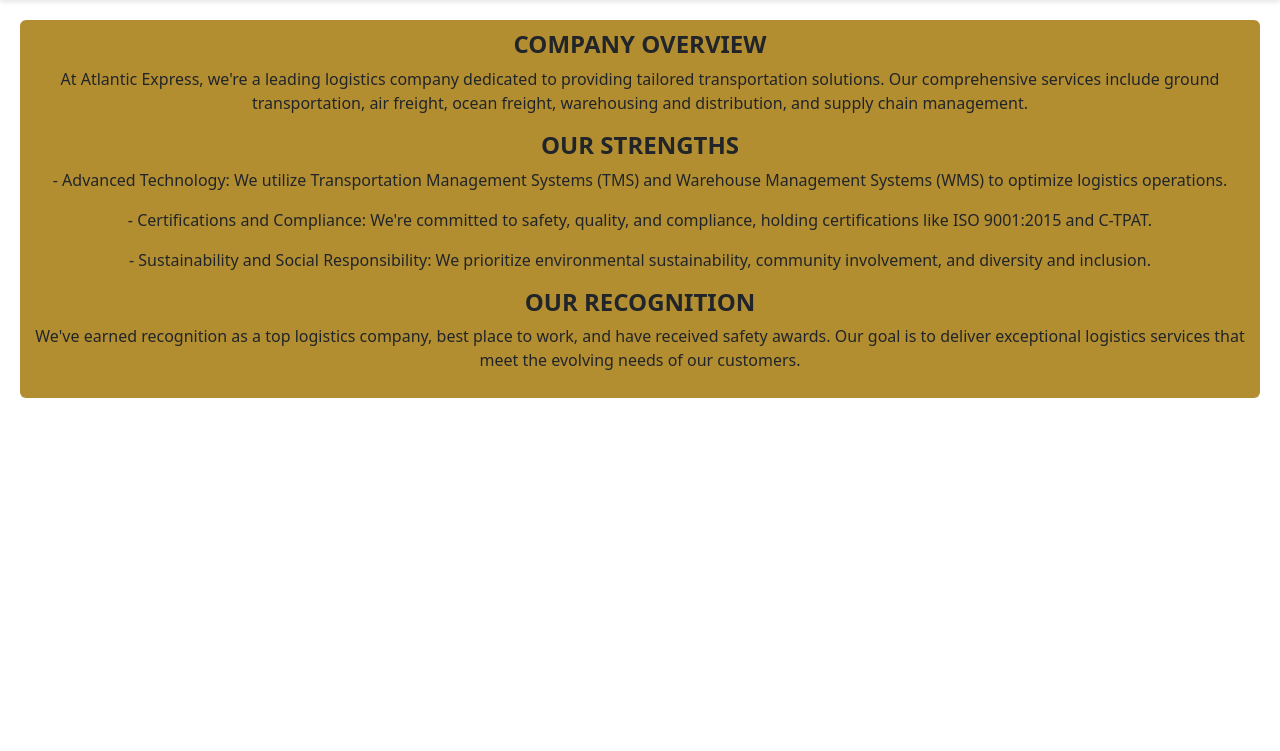
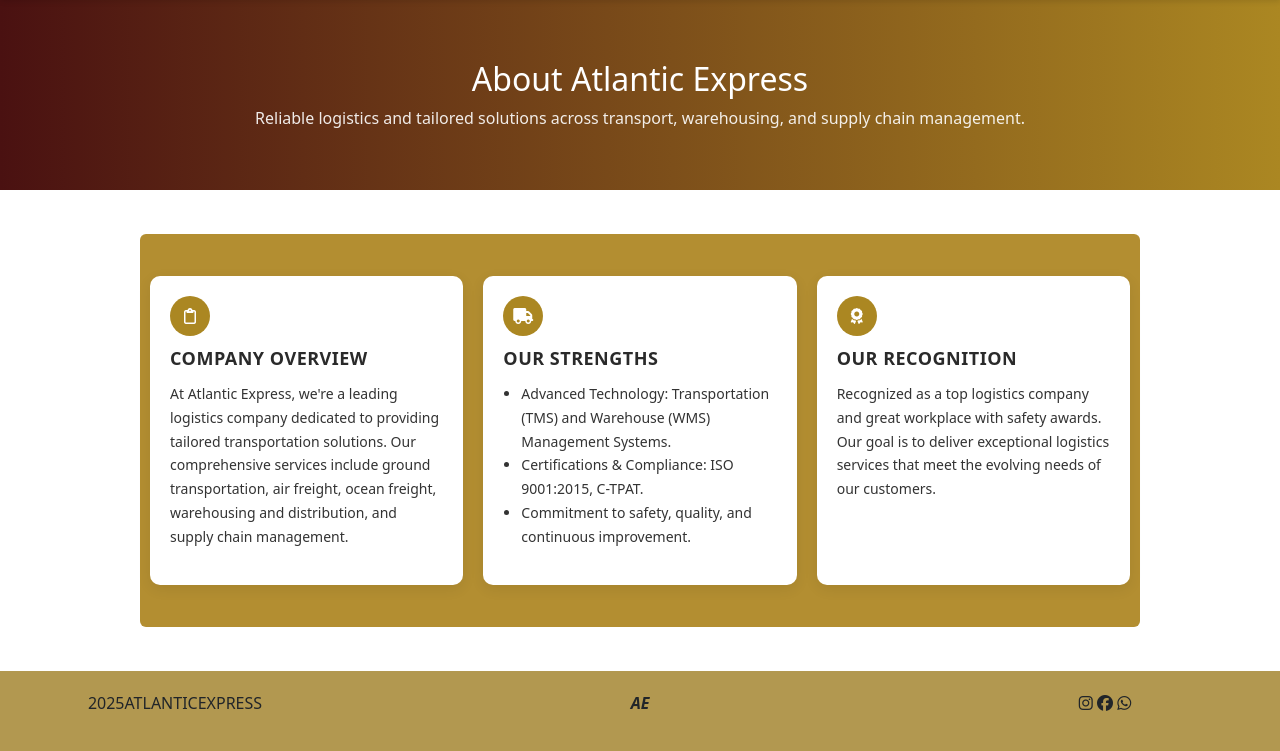
Before and after one commit to eddy-jordan/hope_2, a Django app: template shipping/templates/shipping/about.html in a window 1280 px wide. Shown: the part 80-831 px from the top of the page. Before the commit the page ends 478 px from the top, so only its background shows below. Run offline with Django 5.2, Linux system fonts and the light colour scheme; the template is opened without the code that fills it, so the values that code supplies are empty; some libraries are stand-ins or nearby versions.

Commit message:
feat: add UI improvements

```diff
--- a/shipping/templates/shipping/about.html
+++ b/shipping/templates/shipping/about.html
@@ -6,6 +6,7 @@
     <meta name="viewport" content="width=device-width, initial-scale=1.0">
     <title>Document</title>
      <link href="https://cdn.jsdelivr.net/npm/bootstrap@5.3.7/dist/css/bootstrap.min.css" rel="stylesheet" integrity="sha384-LN+7fdVzj6u52u30Kp6M/trliBMCMKTyK833zpbD+pXdCLuTusPj697FH4R/5mcr" crossorigin="anonymous">
+     <link rel="stylesheet" href="{% static 'shipping/style.css' %}">
      <style>
          .navbar {
     background: rgb(74, 17, 17);
@@ -88,6 +89,23 @@
 .about__container{ background-color: rgb(179, 142, 49); padding: 10px; border-radius: 6px; }
 .about__container h4{ font-weight: bold; }
 @media screen and (max-width: 480px){ html{ margin: 0; padding: 0; box-sizing: border-box; overflow-x: hidden; } }
+
+ /* Modernized About layout */
+ .about-hero{ padding: 60px 20px; background: linear-gradient(90deg, rgb(74,17,17) 0%, rgb(171,135,34) 100%); color: #fff; text-align: center; }
+ .about-hero h1{ font-size: 32px; margin-bottom: 8px; }
+ .about-hero p{ margin: 0 auto; max-width: 800px; opacity: 0.9; }
+ .about__container{ max-width: 1000px; margin: 24px auto; }
+ .about__container p{ line-height: 1.7; font-size: 16px; }
+ .about__container h4{ margin-top: 16px; }
+ /* Card grid */
+ .about-grid{ display: grid; grid-template-columns: repeat(3, 1fr); gap: 20px; margin: 32px auto; }
+ .about-card{ background: #fff; border-radius: 10px; padding: 20px; box-shadow: 0 4px 14px rgba(0,0,0,0.08); text-align: left; }
+ .about-card h3{ font-size: 18px; font-weight: 800; color: #2a2a2a; margin: 12px 0; letter-spacing: .5px; text-transform: uppercase; }
+ .about-card p, .about-card li{ color: #333; font-size: 14px; line-height: 1.7; }
+ .about-card ul{ padding-left: 18px; margin: 0; }
+ .card-icon{ width: 40px; height: 40px; border-radius: 50%; background: rgb(171,135,34); color: #fff; display: flex; align-items: center; justify-content: center; }
+ @media (max-width: 992px){ .about-grid{ grid-template-columns: repeat(2, 1fr); } }
+ @media (max-width: 600px){ .about-grid{ grid-template-columns: 1fr; } }
      </style>
 </head>
 <body>
@@ -115,45 +133,54 @@
             </ul>
         </div>
     </nav>
+    <div class="about-hero">
+      <h1>About Atlantic Express</h1>
+      <p>Reliable logistics and tailored solutions across transport, warehousing, and supply chain management.</p>
+    </div>
 
     <div class="about" id="about__page container-fluid">
         <div class="about__container col-lg-12 col-md-12">
-            <h4>COMPANY OVERVIEW</h4>
-           <p>
-            At Atlantic Express, we're a leading logistics company dedicated to
-             providing tailored transportation solutions. Our comprehensive services
-              include ground transportation, air freight, ocean freight, warehousing and
-              distribution, and supply chain management.
-
-           </p>
-           <h4>
-            OUR STRENGTHS
-           </h4>
-           <p>
-            - Advanced Technology: We utilize Transportation Management Systems (TMS) and Warehouse
-             Management Systems (WMS) to optimize logistics operations.
-
-           </p>
-           <p>
-            - Certifications and Compliance: We're committed to safety, quality,
-             and compliance, holding certifications like ISO 9001:2015 and C-TPAT.
-
-           </p>
-           <p>
-            - Sustainability and Social Responsibility: We prioritize environmental
-            sustainability, community involvement, and diversity and inclusion.
-
-           </p>
-           <h4>
-            OUR RECOGNITION
-           </h4>
-           <p>
-            We've earned recognition as a top logistics company, best place to work, and have received safety awards. Our goal is to deliver exceptional logistics
-             services that meet the evolving needs of our customers.
-           </p>
-
+            <div class="about-grid">
+              <div class="about-card">
+                <div class="card-icon"><i class="fa-regular fa-clipboard"></i></div>
+                <h3>Company Overview</h3>
+                <p>At Atlantic Express, we're a leading logistics company dedicated to providing tailored transportation solutions. Our comprehensive services include ground transportation, air freight, ocean freight, warehousing and distribution, and supply chain management.</p>
+              </div>
+              <div class="about-card">
+                <div class="card-icon"><i class="fa-solid fa-truck"></i></div>
+                <h3>Our Strengths</h3>
+                <ul>
+                  <li>Advanced Technology: Transportation (TMS) and Warehouse (WMS) Management Systems.</li>
+                  <li>Certifications & Compliance: ISO 9001:2015, C-TPAT.</li>
+                  <li>Commitment to safety, quality, and continuous improvement.</li>
+                </ul>
+              </div>
+              <div class="about-card">
+                <div class="card-icon"><i class="fa-solid fa-award"></i></div>
+                <h3>Our Recognition</h3>
+                <p>Recognized as a top logistics company and great workplace with safety awards. Our goal is to deliver exceptional logistics services that meet the evolving needs of our customers.</p>
+              </div>
+            </div>
         </div>
     </div>
+      <footer class="footer__container col-lg-12 col-md-12">
+            <div class="footer__content row col-lg-12 col-md-12">
+                <div class="col-lg-3">
+                    <p><span>2025</span>ATLANTICEXPRESS</p>
+                </div>
+                <div class=" para col-lg-3">
+                    <p>
+                        AE
+                    </p>
+                </div>
+                <div class="col-lg-3">
+                    <i class="fa-brands fa-instagram"></i>
+                    <i class="fa-brands fa-facebook"></i>
+                    <i class="fa-brands fa-whatsapp"></i>
+                </div>
+            </div>
+      </footer>
+      <script src="https://kit.fontawesome.com/af5051bfc9.js" crossorigin="anonymous"></script>
      <script>
          const menu = document.querySelector('#mobile-menu');
         const menulinks = document.querySelector('.navbar__menu');
--- a/shipping/templates/shipping/tracking.html
+++ b/shipping/templates/shipping/tracking.html
@@ -6,6 +6,7 @@
     <meta name="viewport" content="width=device-width, initial-scale=1.0">
     <title>Document</title>
      <link href="https://cdn.jsdelivr.net/npm/bootstrap@5.3.7/dist/css/bootstrap.min.css" rel="stylesheet" integrity="sha384-LN+7fdVzj6u52u30Kp6M/trliBMCMKTyK833zpbD+pXdCLuTusPj697FH4R/5mcr" crossorigin="anonymous">
+     <link rel="stylesheet" href="{% static 'shipping/style.css' %}">
     <style>
         *{
     margin: 0;
@@ -122,6 +123,7 @@
             </div>
       </footer>
       <script src="https://kit.fontawesome.com/af5051bfc9.js" crossorigin="anonymous"></script>
+      <script src="https://kit.fontawesome.com/af5051bfc9.js" crossorigin="anonymous"></script>
       <script>
         const menu = document.querySelector('#mobile-menu');
         const menulinks = document.querySelector('.navbar__menu');
```
